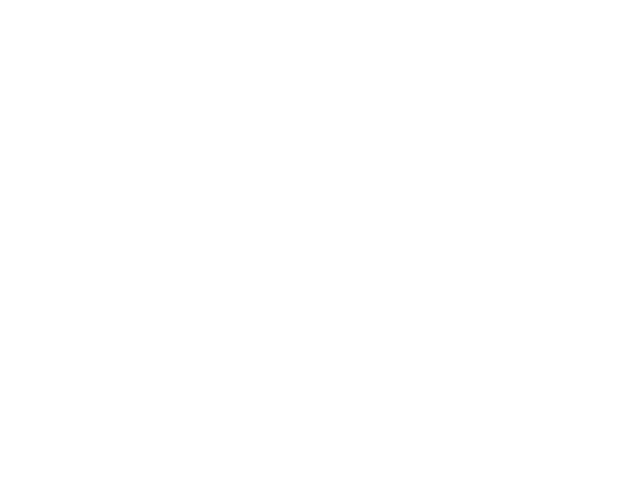
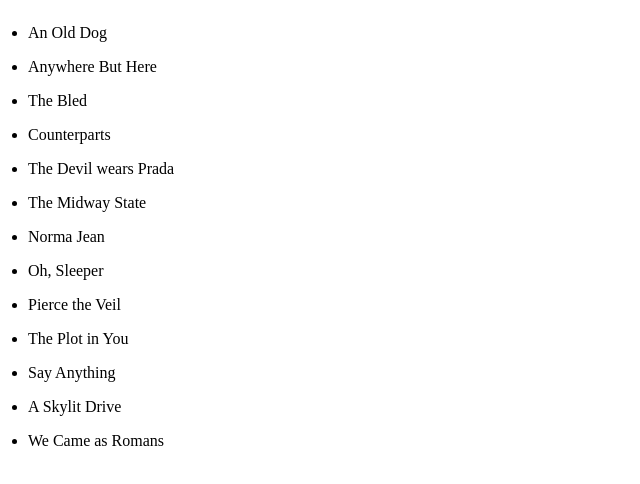
Before and after one commit to acciojob/sorting-articles-shiikharrr, a website: page main.html in a window 1280 px wide. Shown: the whole page, without its empty margins (0-640 px from the left). Drawn offline with Linux system fonts and the light colour scheme.

Commit message:
created a submission

```diff
--- a/main.html
+++ b/main.html
@@ -8,6 +8,7 @@
 
 <body>
 	<!-- the entire body must be written by student -->
+	<ul id = "band"></ul>
     <script type="text/javascript" src="./script.js">
 </script>
 
--- a/script.js
+++ b/script.js
@@ -1 +1,23 @@
 //your JS code here. If required.
+const bands = [
+	'The Plot in You',
+	'The Devil wears Prada',
+	'Pierce the Veil',
+	'Norma Jean',
+	'The Bled',
+	'Say Anything',
+	'The Midway State',
+	'We Came as Romans',
+	'Counterparts',
+	'Oh, Sleeper',
+	'A Skylit Drive',
+	'Anywhere But Here',
+	'An Old Dog'
+];
+
+const strip = s => s.replace(/^(a|am|the)\s+/i, '');
+
+const sorted = bands.slice().sort((a, b) =>
+	strip(a).localeCompare(strip(b)));
+
+document.getElementById('band').innerHTML = sorted.map(t => `<li>${t}</li>`).join('');
--- a/styles.css
+++ b/styles.css
@@ -1 +1,3 @@
 /*  your css code here. If applicable */
+#band {list-style: disc; padding-left: 1.25rem;}
+#band li {padding : 0.5rem 0;}
```
